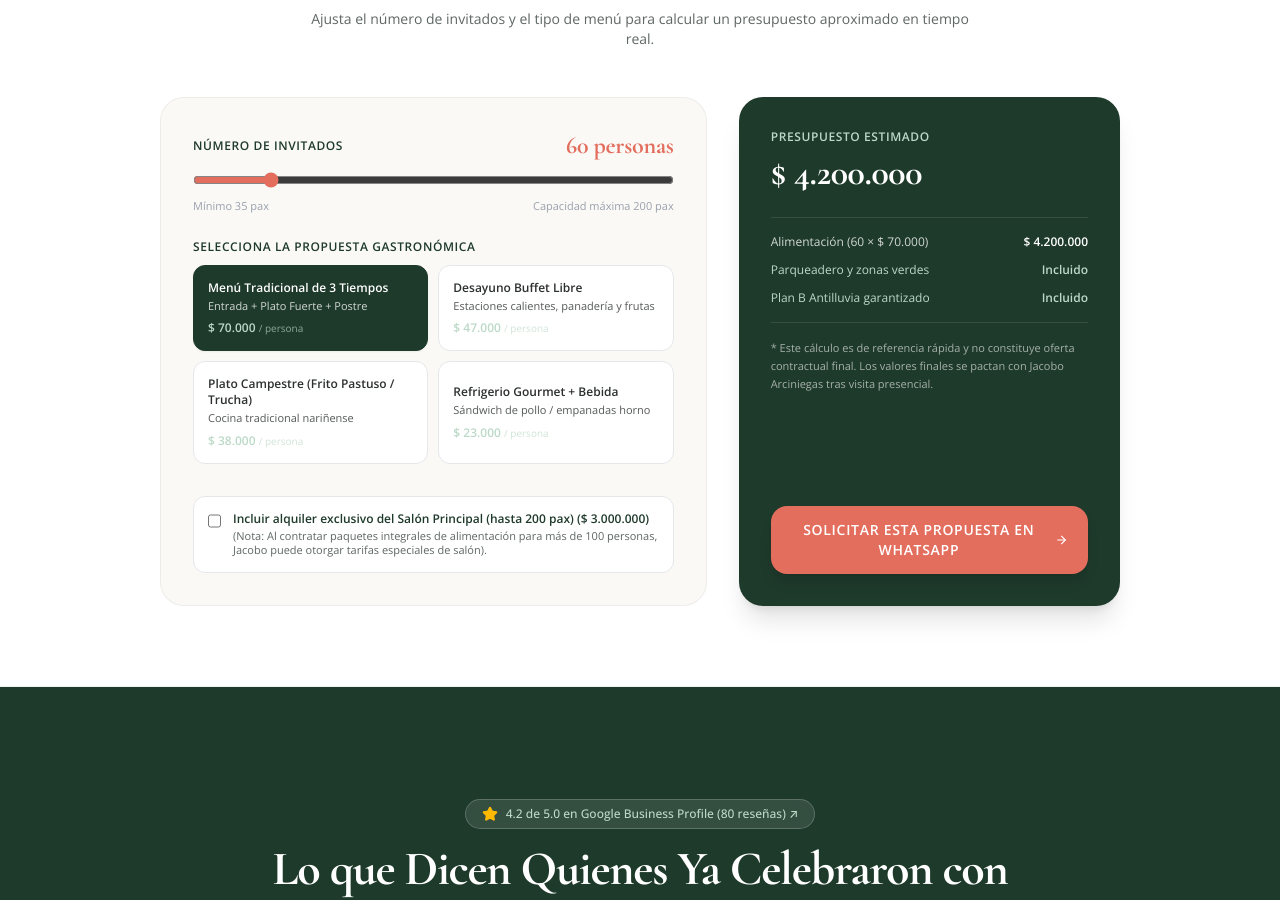
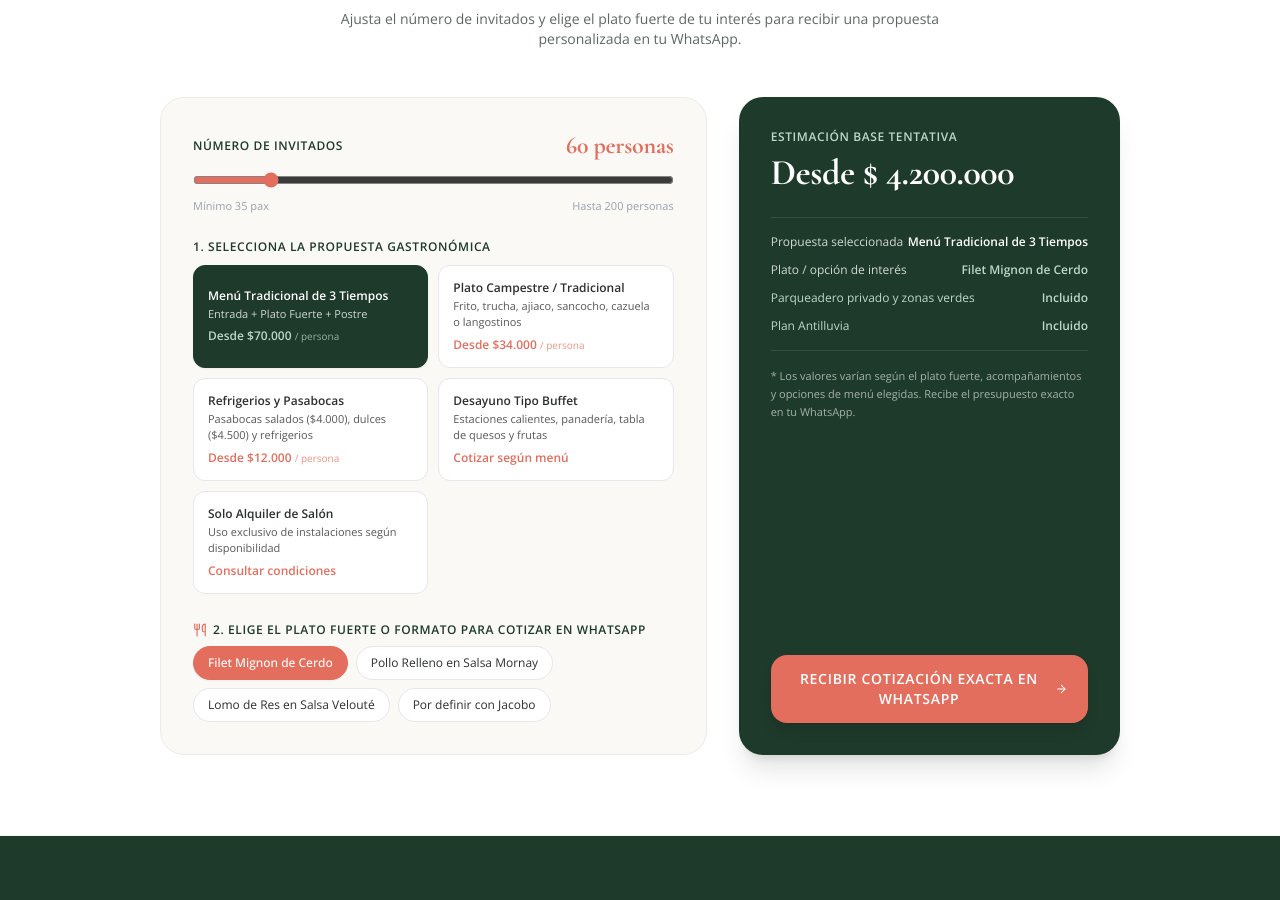
Before and after one commit to webmasterdapmarket1/hacienda-escondida-pasto, a React (Vite) app: page / in a window 1280 px wide. Shown: the part 4340-5240 px from the top of the page. Built offline with nearby package versions, Linux system fonts and the light colour scheme.

Commit message:
feat(bloque-6): actualizar calculadora con precios referenciales desde y captura a WhatsApp

```diff
--- a/src/components/sections/PriceEstimator.tsx
+++ b/src/components/sections/PriceEstimator.tsx
@@ -1,18 +1,85 @@
 import React, { useState } from "react"
-import { Calculator, Sparkles, Check, ArrowRight } from "lucide-react"
+import { Calculator, ArrowRight, X, Phone, User, Utensils } from "lucide-react"
 import { SITE } from "../../data/site"
+
+interface MenuOption {
+  id: string
+  name: string
+  basePrice?: number
+  priceLabel: string
+  desc: string
+  dishes: string[]
+}
+
+const MENU_OPTIONS: MenuOption[] = [
+  {
+    id: "tradicional",
+    name: "Menú Tradicional de 3 Tiempos",
+    basePrice: 70000,
+    priceLabel: "Desde $70.000",
+    desc: "Entrada + Plato Fuerte + Postre",
+    dishes: [
+      "Filet Mignon de Cerdo",
+      "Pollo Relleno en Salsa Mornay",
+      "Lomo de Res en Salsa Velouté",
+      "Por definir con Jacobo",
+    ],
+  },
+  {
+    id: "campestre",
+    name: "Plato Campestre / Tradicional",
+    basePrice: 34000,
+    priceLabel: "Desde $34.000",
+    desc: "Frito, trucha, ajiaco, sancocho, cazuela o langostinos",
+    dishes: [
+      "Frito Pastuso Tradicional",
+      "Trucha Frita Corte Mariposa",
+      "Sancocho Campesino / Ajiaco",
+      "Cazuela de Mariscos / Langostinos",
+      "Frijolada con Panceta al Horno",
+    ],
+  },
+  {
+    id: "refrigerio",
+    name: "Refrigerios y Pasabocas",
+    basePrice: 12000,
+    priceLabel: "Desde $12.000",
+    desc: "Pasabocas salados ($4.000), dulces ($4.500) y refrigerios",
+    dishes: [
+      "Pasabocas Salados y Dulces",
+      "Empanadas de Añejo + Bebida",
+      "Sándwich Gourmet / Hamburguesa Artesanal",
+    ],
+  },
+  {
+    id: "buffet",
+    name: "Desayuno Tipo Buffet",
+    priceLabel: "Cotizar según menú",
+    desc: "Estaciones calientes, panadería, tabla de quesos y frutas",
+    dishes: [
+      "Desayuno Buffet Empresarial Completo",
+      "Desayuno Campestre Familiar",
+    ],
+  },
+  {
+    id: "solo-salon",
+    name: "Solo Alquiler de Salón",
+    priceLabel: "Consultar condiciones",
+    desc: "Uso exclusivo de instalaciones según disponibilidad",
+    dishes: ["Salón Principal (hasta 200 pax)", "Salón Auxiliar (hasta 45 pax)"],
+  },
+]
 
 export const PriceEstimator: React.FC = () => {
   const [guests, setGuests] = useState(60)
-  const [selectedMenuPrice, setSelectedMenuPrice] = useState(70000)
-  const [selectedMenuName, setSelectedMenuName] = useState("Menú Tradicional de 3 Tiempos")
-  const [includeSalonRental, setIncludeSalonRental] = useState(false)
+  const [selectedOption, setSelectedOption] = useState<MenuOption>(MENU_OPTIONS[0])
+  const [selectedDish, setSelectedDish] = useState<string>(MENU_OPTIONS[0].dishes[0])
+  const [isModalOpen, setIsModalOpen] = useState(false)
+  const [leadName, setLeadName] = useState("")
+  const [leadPhone, setLeadPhone] = useState("")
+  const [phoneError, setPhoneError] = useState("")
 
-  const salonPrice = guests > 45 ? 3000000 : 1000000
-  const salonName = guests > 45 ? "Salón Principal (hasta 200 pax)" : "Salón Auxiliar (hasta 45 pax)"
-
-  const foodTotal = guests * selectedMenuPrice
-  const totalEstimated = foodTotal + (includeSalonRental ? salonPrice : 0)
+  const estimatedBaseTotal = selectedOption.basePrice ? guests * selectedOption.basePrice : null
 
   const formatCOP = (num: number) => {
     return new Intl.NumberFormat("es-CO", {
@@ -22,16 +89,45 @@ export const PriceEstimator: React.FC = () => {
     }).format(num)
   }
 
-  const handleWhatsAppQuote = () => {
-    const formattedTotal = `$${totalEstimated.toLocaleString("es-CO")}`
+  const handleSelectOption = (option: MenuOption) => {
+    setSelectedOption(option)
+    setSelectedDish(option.dishes[0])
+  }
+
+  const handleDishClick = (dish: string) => {
+    setSelectedDish(dish)
+    setIsModalOpen(true)
+  }
+
+  const handleSendWhatsApp = (e: React.FormEvent) => {
+    e.preventDefault()
+    const cleanedPhone = leadPhone.replace(/\D/g, "").replace(/^57/, "")
+    if (cleanedPhone.length !== 10 || !cleanedPhone.startsWith("3")) {
+      setPhoneError("Ingresa un número celular válido de 10 dígitos (iniciando en 3).")
+      return
+    }
+    setPhoneError("")
+
+    const totalText = estimatedBaseTotal
+      ? `Desde ${formatCOP(estimatedBaseTotal)} (aprox.)`
+      : "A cotizar según opciones elegidas"
+
     const parts = [
-      "Hola, realice una cotizacion en la calculadora web:",
-      `Invitados: ${guests}`,
-      `Menu: ${selectedMenuName}`,
-      `Total estimado: ${formattedTotal}`,
-      "Me gustaria validar disponibilidad de fecha.",
+      "Hola, realicé una estimación en la calculadora de Hacienda Escondida:",
+      `Nombre: ${leadName}`,
+      `WhatsApp: ${leadPhone}`,
+      `Invitados: ${guests} personas`,
+      `Opción gastronómica: ${selectedOption.name}`,
+      `Plato / formato de interés: ${selectedDish}`,
+      `Presupuesto base referencial: ${totalText}`,
+      "Me gustaría recibir la cotización exacta y validar disponibilidad.",
     ]
-    window.open(`https://wa.me/${SITE.phonePrimaryClean}?text=${encodeURIComponent(parts.join("\n"))}`, "_blank")
+
+    window.open(
+      `https://wa.me/${SITE.phonePrimaryClean}?text=${encodeURIComponent(parts.join("\n"))}`,
+      "_blank"
+    )
+    setIsModalOpen(false)
   }
 
   return (
@@ -40,13 +136,13 @@ export const PriceEstimator: React.FC = () => {
         <div className="text-center max-w-2xl mx-auto mb-12">
           <div className="inline-flex items-center gap-1.5 text-xs font-semibold uppercase tracking-widest text-[#E36E5E] bg-[#FDECE9] px-3.5 py-1.5 rounded-full mb-3">
             <Calculator className="w-3.5 h-3.5" />
-            <span>Transparencia en Precios</span>
+            <span>Presupuesto Referencial</span>
           </div>
           <h2 className="font-serif text-3xl sm:text-4xl font-bold text-[#1E3A2B] tracking-tight mb-3">
             Calculadora Estimativa de Evento
           </h2>
           <p className="text-sm text-[#5E6763] font-light">
-            Ajusta el número de invitados y el tipo de menú para calcular un presupuesto aproximado en tiempo real.
+            Ajusta el número de invitados y elige el plato fuerte de tu interés para recibir una propuesta personalizada en tu WhatsApp.
           </p>
         </div>
 
@@ -74,63 +170,72 @@ export const PriceEstimator: React.FC = () => {
               />
               <div className="flex justify-between text-[11px] text-gray-400 mt-1 font-light">
                 <span>Mínimo 35 pax</span>
-                <span>Capacidad máxima 200 pax</span>
+                <span>Hasta 200 personas</span>
               </div>
             </div>
 
             {/* Menu Selection Buttons */}
             <div>
               <label className="block text-xs font-semibold uppercase tracking-wider text-[#1E3A2B] mb-2.5">
-                Selecciona la propuesta gastronómica
+                1. Selecciona la propuesta gastronómica
               </label>
               <div className="grid grid-cols-1 sm:grid-cols-2 gap-2.5">
-                {[
-                  { name: "Menú Tradicional de 3 Tiempos", price: 70000, desc: "Entrada + Plato Fuerte + Postre" },
-                  { name: "Desayuno Buffet Libre", price: 47000, desc: "Estaciones calientes, panadería y frutas" },
-                  { name: "Plato Campestre (Frito Pastuso / Trucha)", price: 38000, desc: "Cocina tradicional nariñense" },
-                  { name: "Refrigerio Gourmet + Bebida", price: 23000, desc: "Sándwich de pollo / empanadas horno" },
-                ].map((item) => (
+                {MENU_OPTIONS.map((item) => {
+                  const isSelected = selectedOption.id === item.id
+                  return (
                     <button
-                    key={item.name}
+                      key={item.id}
                       type="button"
-                    onClick={() => {
-                      setSelectedMenuPrice(item.price)
-                      setSelectedMenuName(item.name)
-                    }}
-                    className={`p-3.5 rounded-xl text-left border transition-all ${
-                      selectedMenuPrice === item.price
+                      onClick={() => handleSelectOption(item)}
+                      className={`p-3.5 rounded-xl text-left border transition-all cursor-pointer ${
+                        isSelected
                           ? "bg-[#1E3A2B] text-white border-[#1E3A2B] shadow-xs"
                           : "bg-white text-[#2C302E] border-gray-200 hover:border-gray-300"
                       }`}
                     >
                       <div className="font-semibold text-xs">{item.name}</div>
                       <div className="text-[11px] opacity-80 mt-0.5">{item.desc}</div>
-                    <div className="text-xs font-bold text-[#BCD9C7] mt-1.5">
-                      {formatCOP(item.price)} <span className="font-normal text-[10px] opacity-70">/ persona</span>
+                      <div
+                        className={`text-xs font-bold mt-1.5 ${
+                          isSelected ? "text-[#BCD9C7]" : "text-[#E36E5E]"
+                        }`}
+                      >
+                        {item.priceLabel}{" "}
+                        {item.basePrice && (
+                          <span className="font-normal text-[10px] opacity-75">/ persona</span>
+                        )}
                       </div>
                     </button>
-                ))}
+                  )
+                })}
               </div>
             </div>
 
-            {/* Optional Salon Checkbox */}
-            <div className="pt-2">
-              <label className="flex items-start gap-3 p-3.5 bg-white rounded-xl border border-gray-200 cursor-pointer select-none">
-                <input
-                  type="checkbox"
-                  checked={includeSalonRental}
-                  onChange={(e) => setIncludeSalonRental(e.target.checked)}
-                  className="w-4 h-4 rounded text-[#E36E5E] focus:ring-[#E36E5E] mt-0.5"
-                />
-                <div className="text-xs text-[#2C302E]">
-                  <span className="font-semibold block text-[#1E3A2B]">
-                    Incluir alquiler exclusivo del {salonName} ({formatCOP(salonPrice)})
-                  </span>
-                  <span className="text-[11px] text-[#5E6763] font-light mt-0.5 block">
-                    (Nota: Al contratar paquetes integrales de alimentación para más de 100 personas, Jacobo puede otorgar tarifas especiales de salón).
-                  </span>
+            {/* Dish choice selector (triggers pop-up on click) */}
+            <div className="pt-1">
+              <label className="block text-xs font-semibold uppercase tracking-wider text-[#1E3A2B] mb-2 flex items-center gap-1.5">
+                <Utensils className="w-3.5 h-3.5 text-[#E36E5E]" />
+                <span>2. Elige el plato fuerte o formato para cotizar en WhatsApp</span>
+              </label>
+              <div className="flex flex-wrap gap-2">
+                {selectedOption.dishes.map((dish) => {
+                  const active = selectedDish === dish
+                  return (
+                    <button
+                      key={dish}
+                      type="button"
+                      onClick={() => handleDishClick(dish)}
+                      className={`text-xs px-3.5 py-2 rounded-full border transition-all cursor-pointer ${
+                        active
+                          ? "bg-[#E36E5E] text-white border-[#E36E5E] font-medium shadow-xs"
+                          : "bg-white text-[#2C302E] border-gray-200 hover:border-[#E36E5E]"
+                      }`}
+                    >
+                      {dish}
+                    </button>
+                  )
+                })}
               </div>
-              </label>
             </div>
           </div>
 
@@ -138,52 +243,119 @@ export const PriceEstimator: React.FC = () => {
           <div className="lg:col-span-5 bg-[#1E3A2B] text-white p-6 sm:p-8 rounded-3xl shadow-xl flex flex-col justify-between h-full">
             <div>
               <div className="text-xs uppercase tracking-wider text-[#BCD9C7] font-semibold mb-2">
-                Presupuesto Estimado
+                Estimación Base Tentativa
               </div>
               <div className="font-serif text-3xl sm:text-4xl font-bold text-white mb-6">
-                {formatCOP(totalEstimated)}
+                {estimatedBaseTotal ? `Desde ${formatCOP(estimatedBaseTotal)}` : "Cotización a Medida"}
               </div>
 
               {/* Line item breakdown */}
               <div className="space-y-3 py-4 border-y border-white/10 text-xs">
                 <div className="flex justify-between items-center text-white/80">
-                  <span>Alimentación ({guests} × {formatCOP(selectedMenuPrice)})</span>
-                  <span className="font-semibold text-white">{formatCOP(foodTotal)}</span>
+                  <span>Propuesta seleccionada</span>
+                  <span className="font-semibold text-white text-right">{selectedOption.name}</span>
                 </div>
-                {includeSalonRental && (
                 <div className="flex justify-between items-center text-white/80">
-                    <span>Alquiler exclusivo {guests > 45 ? "Salón 200p" : "Salón 45p"}</span>
-                    <span className="font-semibold text-white">{formatCOP(salonPrice)}</span>
+                  <span>Plato / opción de interés</span>
+                  <span className="font-semibold text-[#BCD9C7] text-right">{selectedDish}</span>
                 </div>
-                )}
                 <div className="flex justify-between items-center text-[#BCD9C7]">
-                  <span>Parqueadero y zonas verdes</span>
+                  <span>Parqueadero privado y zonas verdes</span>
                   <span className="font-semibold">Incluido</span>
                 </div>
                 <div className="flex justify-between items-center text-[#BCD9C7]">
-                  <span>Plan B Antilluvia garantizado</span>
+                  <span>Plan Antilluvia</span>
                   <span className="font-semibold">Incluido</span>
                 </div>
               </div>
 
               <div className="pt-4 text-[11px] text-white/60 font-light leading-relaxed">
-                * Este cálculo es de referencia rápida y no constituye oferta contractual final. Los valores finales se pactan con Jacobo Arciniegas tras visita presencial.
+                * Los valores varían según el plato fuerte, acompañamientos y opciones de menú elegidas. Recibe el presupuesto exacto en tu WhatsApp.
               </div>
             </div>
 
             <div className="pt-8">
               <button
                 type="button"
-                onClick={handleWhatsAppQuote}
+                onClick={() => setIsModalOpen(true)}
                 className="w-full bg-[#E36E5E] hover:bg-[#D05C4D] text-white font-semibold py-3.5 px-5 rounded-2xl text-xs sm:text-sm uppercase tracking-wider shadow-lg transition-all flex items-center justify-center gap-2 cursor-pointer"
               >
-                <span>Solicitar esta propuesta en WhatsApp</span>
+                <span>Recibir cotización exacta en WhatsApp</span>
                 <ArrowRight className="w-4 h-4" />
               </button>
             </div>
           </div>
         </div>
       </div>
+
+      {/* Lead Capture Pop-up Modal */}
+      {isModalOpen && (
+        <div className="fixed inset-0 z-50 flex items-center justify-center p-4 bg-black/60 backdrop-blur-xs animate-in fade-in duration-200">
+          <div className="bg-white rounded-3xl max-w-md w-full p-6 sm:p-8 shadow-2xl border border-black/5 relative">
+            <button
+              type="button"
+              onClick={() => setIsModalOpen(false)}
+              className="absolute top-4 right-4 p-2 text-gray-400 hover:text-gray-600 rounded-full hover:bg-gray-100 transition-colors"
+              aria-label="Cerrar"
+            >
+              <X className="w-5 h-5" />
+            </button>
+
+            <div className="inline-flex items-center gap-1.5 text-[11px] font-semibold uppercase tracking-widest text-[#E36E5E] bg-[#FDECE9] px-3 py-1 rounded-full mb-3">
+              <span>Cotización Inmediata</span>
+            </div>
+            <h3 className="font-serif text-2xl font-bold text-[#1E3A2B] mb-2">
+              Envía tu selección a WhatsApp
+            </h3>
+            <p className="text-xs text-[#5E6763] font-light leading-relaxed mb-5">
+              Para <strong>{guests} invitados</strong> con interés en <strong>{selectedDish}</strong> ({selectedOption.name}). Déjanos tu nombre y WhatsApp para abrir tu cotización personalizada:
+            </p>
+
+            <form onSubmit={handleSendWhatsApp} className="space-y-4">
+              <div>
+                <label className="block text-xs font-semibold uppercase tracking-wider text-[#1E3A2B] mb-1.5 flex items-center gap-1.5">
+                  <User className="w-3.5 h-3.5 text-[#E36E5E]" />
+                  <span>Tu Nombre *</span>
+                </label>
+                <input
+                  type="text"
+                  required
+                  placeholder="Ej. Carolina Gómez"
+                  value={leadName}
+                  onChange={(e) => setLeadName(e.target.value)}
+                  className="w-full bg-gray-50 border border-gray-200 rounded-xl px-4 py-2.5 text-sm focus:outline-none focus:border-[#E36E5E]"
+                />
+              </div>
+
+              <div>
+                <label className="block text-xs font-semibold uppercase tracking-wider text-[#1E3A2B] mb-1.5 flex items-center gap-1.5">
+                  <Phone className="w-3.5 h-3.5 text-[#E36E5E]" />
+                  <span>Tu WhatsApp (Celular) *</span>
+                </label>
+                <input
+                  type="tel"
+                  required
+                  placeholder="Ej. 315 000 0000"
+                  value={leadPhone}
+                  onChange={(e) => setLeadPhone(e.target.value)}
+                  className="w-full bg-gray-50 border border-gray-200 rounded-xl px-4 py-2.5 text-sm focus:outline-none focus:border-[#E36E5E]"
+                />
+                {phoneError && (
+                  <p className="text-xs text-red-600 mt-1">{phoneError}</p>
+                )}
+              </div>
+
+              <button
+                type="submit"
+                className="w-full bg-[#E36E5E] hover:bg-[#D05C4D] text-white font-semibold py-3.5 px-5 rounded-xl text-xs uppercase tracking-wider shadow-md transition-all flex items-center justify-center gap-2 cursor-pointer"
+              >
+                <span>Continuar a WhatsApp</span>
+                <ArrowRight className="w-4 h-4" />
+              </button>
+            </form>
+          </div>
+        </div>
+      )}
     </section>
   )
 }
```
Lines whose indentation alone changed are shown as unchanged.
